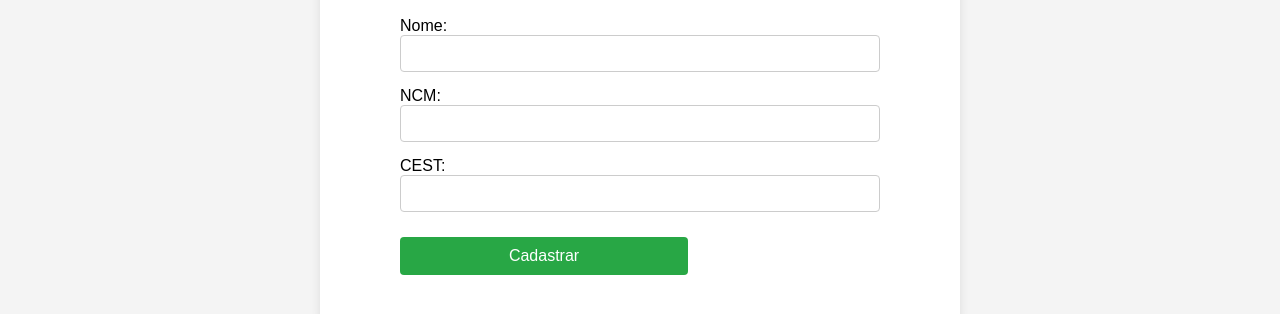
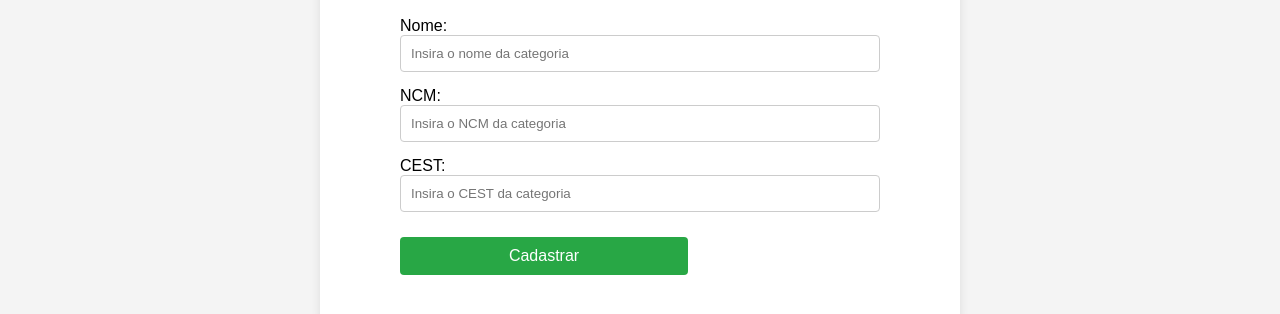
Before and after one commit to resianlucas/firebase-teste, a website with bundled scripts: page public/categoria/categoria.html in a window 1280 px wide. Shown: the part 194-508 px from the top of the page. Built offline with nearby package versions, Linux system fonts and the light colour scheme.

Commit message:
terminando de arrumar a pagina de cadastro das categorias

```diff
--- a/public/categoria/categoria.html
+++ b/public/categoria/categoria.html
@@ -24,15 +24,15 @@
             <h1>Cadastrar Categoria</h1>
             <div class="form-group">
                 <label for="nomeCategoria">Nome: </label>
-                <input type="text" id="nomeCategoria" placeholder="">
+                <input type="text" id="nomeCategoria" placeholder="Insira o nome da categoria" required>
             </div>
             <div class="form-group">
                 <label for="ncm">NCM: </label>
-                <input type="text" id="ncm" placeholder="">
+                <input type="text" id="ncm" placeholder="Insira o NCM da categoria" required>
             </div>
             <div class="form-group">
                 <label for="cest">CEST: </label>
-                <input type="text" id="cest" placeholder="">
+                <input type="text" id="cest" placeholder="Insira o CEST da categoria" required>
             </div>
             <button type="submit">Cadastrar</button>
         </form>
--- a/public/categoria/categoria.js
+++ b/public/categoria/categoria.js
@@ -1,4 +1,4 @@
-import { criarCategoria } from "../classes/Categoria";
+import { criarCategoria } from "../classes/Categoria.js";
 
 const addItemForm = document.getElementById('categoria');
 
@@ -16,7 +16,7 @@ addItemForm.addEventListener('submit', async (e) => {
         .then(() => {
             console.log('Item adicionado com sucesso!');
             alert('Item adicionado com sucesso!');
-            document.getElementById('addItemForm').reset();
+            document.getElementById('categoria').reset();
         })
         .catch((error) => {
             console.error('Erro ao adicionar item:', error);
```
